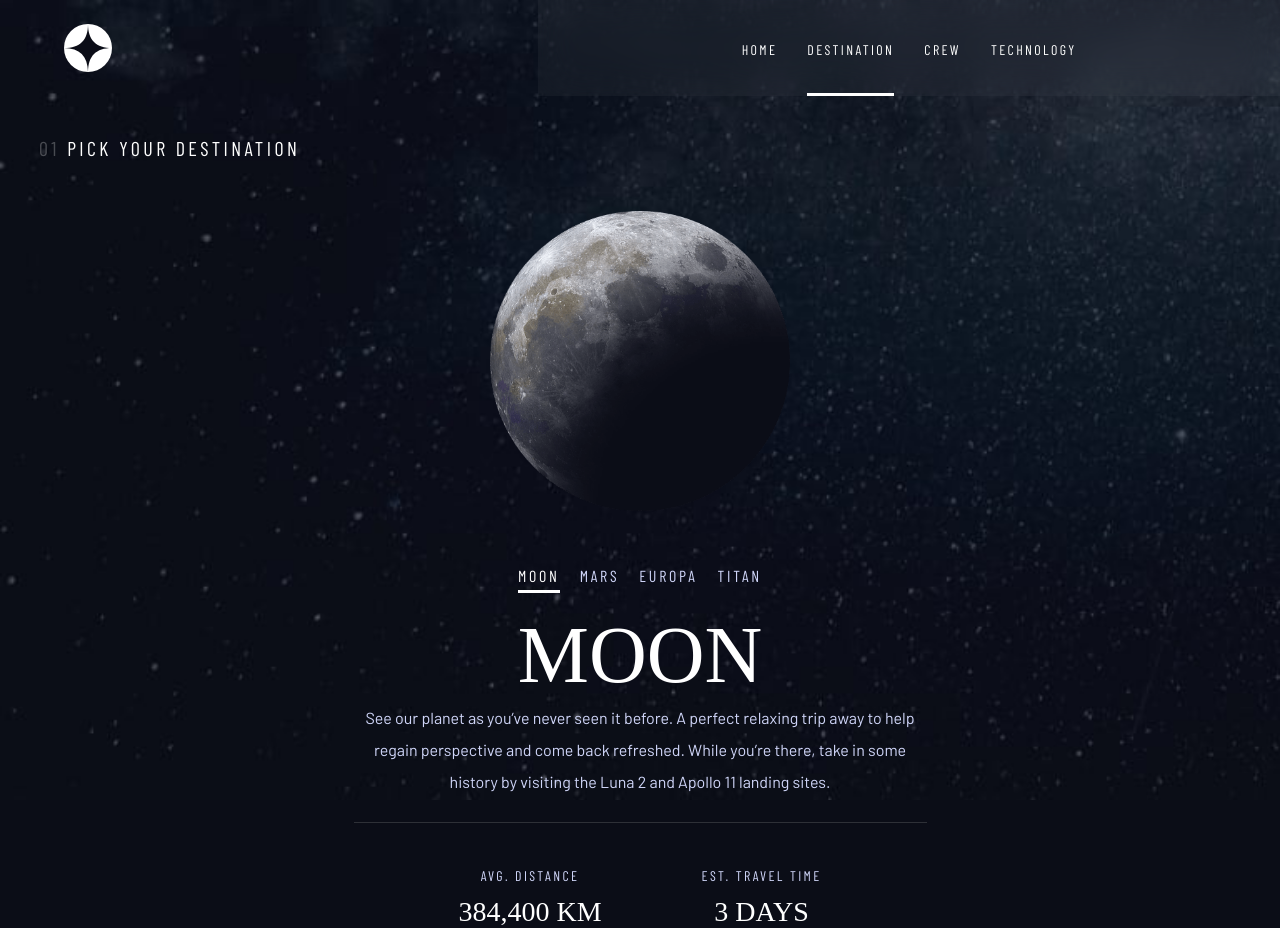
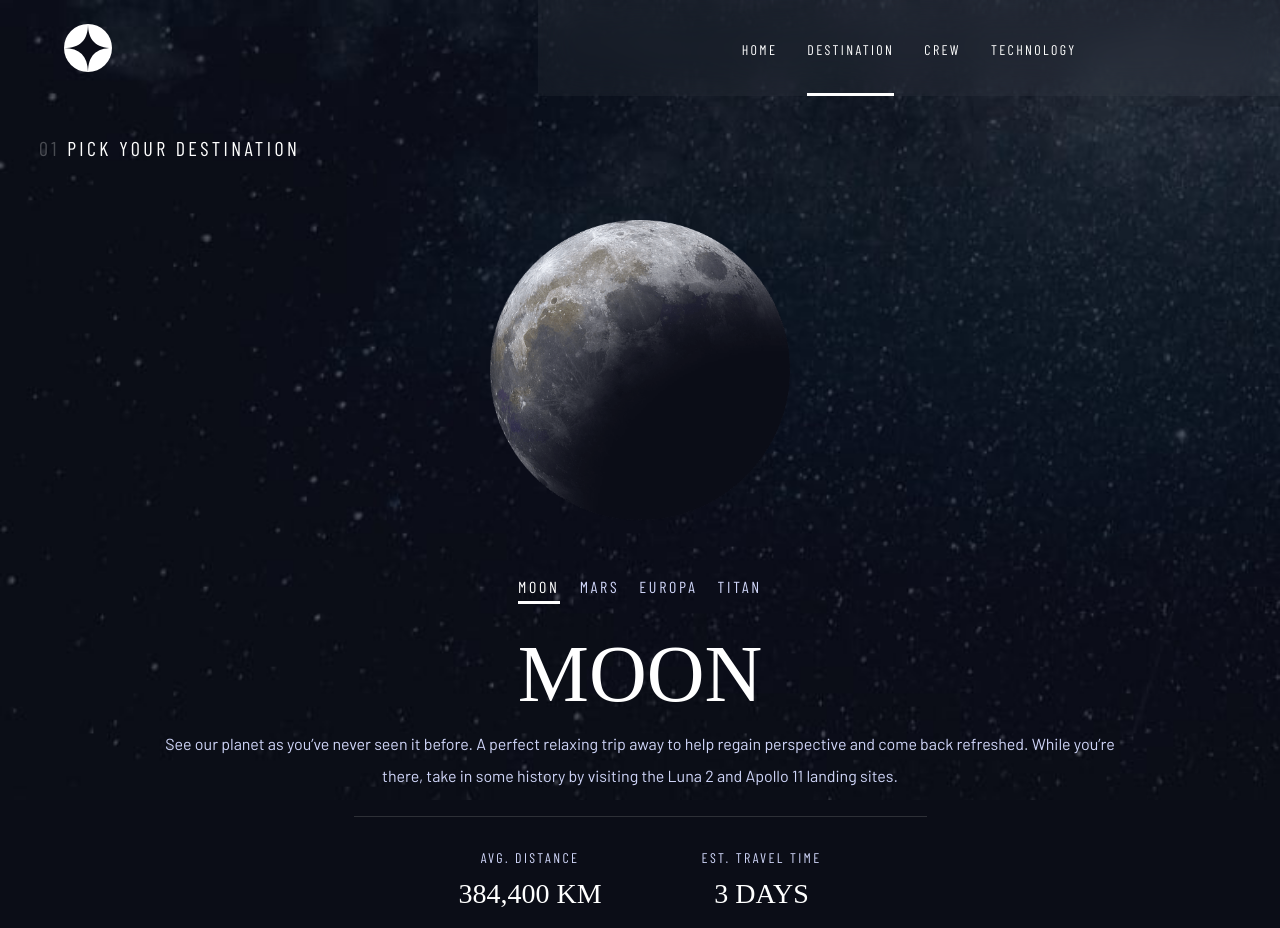
Before and after one commit to skin93/space-tourism-website, a React (Create React App) app: page /destination in a window 1280 px wide. Built offline with nearby package versions, Linux system fonts and the light colour scheme; a web font is replaced by a local one.

Commit message:
Re-style destination page

```diff
--- a/src/components/Navbar/Navbar.styled.ts
+++ b/src/components/Navbar/Navbar.styled.ts
@@ -16,7 +16,7 @@ export const StyledNavbar = styled.nav`
     &:before {
       position: absolute;
       top: 50%;
-      right: 62%;
+      right: 61%;
       transform: translate(-62%, -50%);
       content: '';
       display: flex;
--- a/src/pages/Destination/Destination.styled.ts
+++ b/src/pages/Destination/Destination.styled.ts
@@ -18,40 +18,42 @@ export const DestinationWrapper = styled(Wrapper)`
 
 export const DestinationSection = styled(Section)`
   @media (min-width: 768px) {
-    padding-top: 136px;
-    padding-bottom: 62px;
   }
 
   @media (min-width: 1440px) {
-    padding-top: 212px;
-    padding-bottom: 118px;
   }
 `;
 
 export const Container = styled.div`
+  @media (min-width: 768px) {
+    width: 75vw;
+    margin-inline: auto;
+  }
   @media (min-width: 1440px) {
     display: flex;
     gap: 157px;
-    width: 1047px;
-    height: 478px;
+    width: 73vw;
+    height: 53vh;
     margin-inline: auto;
-    margin-top: 100px;
+    margin-top: 64px;
   }
 `;
 
 export const Img = styled.img`
   width: 170px;
   height: 170px;
-  margin-block: 51px;
+  margin-block: 32px 26px;
 
   @media (min-width: 768px) {
     width: 300px;
     height: 300px;
+    margin-block: 60px 53px;
   }
 
   @media (min-width: 1440px) {
     width: 445px;
     height: 445px;
+    margin-block: 33px 0;
   }
 `;
 
@@ -94,19 +96,17 @@ export const DestinationElement = styled.li`
 `;
 
 export const Name = styled(H2)`
-  margin-top: 24px;
+  margin-block: 20px 1px;
+  @media (min-width: 768px) {
+    margin-block: 32px 8px;
+  }
 `;
 
 export const Description = styled(BodyText)`
-  margin-top: 1px;
-  @media (min-width: 768px) {
-    margin-inline: auto;
-    width: 573px;
-  }
+  width: 100%;
 
   @media (min-width: 1440px) {
     text-align: left;
-    width: 444px;
   }
 `;
 
@@ -125,10 +125,19 @@ export const StyledDivider = styled(Divider)`
 `;
 
 export const Info = styled.div`
+  display: flex;
+  flex-direction: column;
+  justify-content: flex-start;
+  gap: 32px;
+  height: 19vh;
+  margin-top: 32px;
+
   @media (min-width: 768px) {
     display: flex;
+    flex-direction: row;
     gap: 100px;
     justify-content: center;
+    height: 9vh;
   }
 
   @media (min-width: 1440px) {
@@ -137,9 +146,10 @@ export const Info = styled.div`
 `;
 
 export const AvgDist = styled.div`
-  margin-top: 32px;
-  & p {
-    margin-top: 12px;
+  @media (min-width: 768px) {
+    & > p {
+      margin-bottom: 12px;
+    }
   }
 `;
 
--- a/src/styles/GlobalStyle.ts
+++ b/src/styles/GlobalStyle.ts
@@ -156,7 +156,7 @@ export const InteractiveElement = styled.div`
   }
 
   @media (min-width: 1440px) {
-    margin-left: 166px;
+    margin-left: 25px;
     font-size: 28px;
     letter-spacing: 4.72px;
   }
@@ -191,14 +191,14 @@ export const Wrapper = styled.main`
 
 export const Section = styled.section`
   height: 100vh;
-  padding-top: 112px;
+  padding-top: 88px;
 
   @media (min-width: 768px) {
-    padding-top: 202px;
+    padding-top: 136px;
   }
 
   @media (min-width: 1440px) {
-    padding-top: 392px;
+    padding-top: 212px;
   }
 `;
 
```
